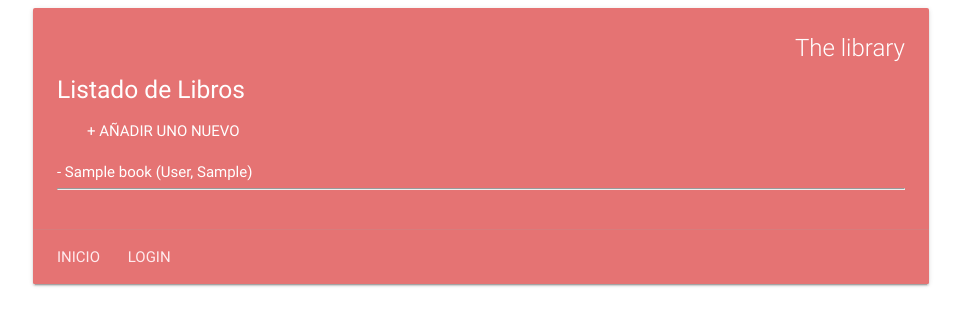
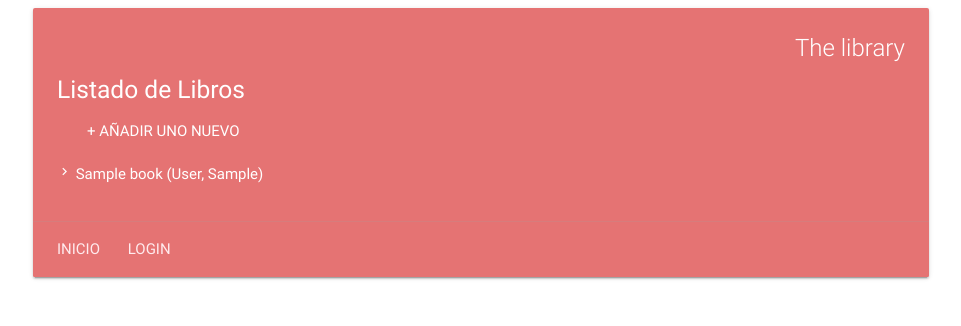
Before and after one commit to meialbiol/python-library, a Django app: page /catalogue/books/ in a window 1280 px wide. Shown: the top 326 px of the page, without its empty margins (159-1120 px from the left). Run offline with Django 3.2, Linux system fonts and the light colour scheme; tables that the repository leaves empty hold one stand-in row (values such as "Sample post"); some libraries are stand-ins or nearby versions.

Commit message:
Añadidos iconos y movida paginación a la parte inferior de la lista

```diff
--- a/library/templates/library/book_list.html
+++ b/library/templates/library/book_list.html
@@ -15,18 +15,17 @@
                 {% for book in my_book_list %}
                 <li>
                     <h6>
-                        - <a class="white-text" href="{% url 'library:show_book' book.id %}" >{{ book.title }}</a> ({{book.author}})
-{#                        - <a class="white-text" href="{{ book.get_absolute_url }}" >{{ book.title }}</a> ({{book.author}})#}
+                        <a class="white-text" href="{% url 'library:show_book' book.id %}" ><i class="tiny material-icons">chevron_right</i> {{ book.title }}</a> ({{book.author}})
                     </h6>
                 </li>
-                    <hr>
-                    {% if is_paginated %}
-                        {% include 'library/partials/pagination.html' %}
-                    {% endif %}
                 {% empty %}
                     <li >No books have been added yet.</li>
                 {% endfor %}
             </ul>
+            {% if is_paginated %}
+                <hr>
+                 {% include 'library/partials/pagination.html' %}
+             {% endif %}
             </div>
             <div class="card-action">
               <a href="{% url 'library:index' %}" class="red-text text-lighten-5">INICIO</a>
```
